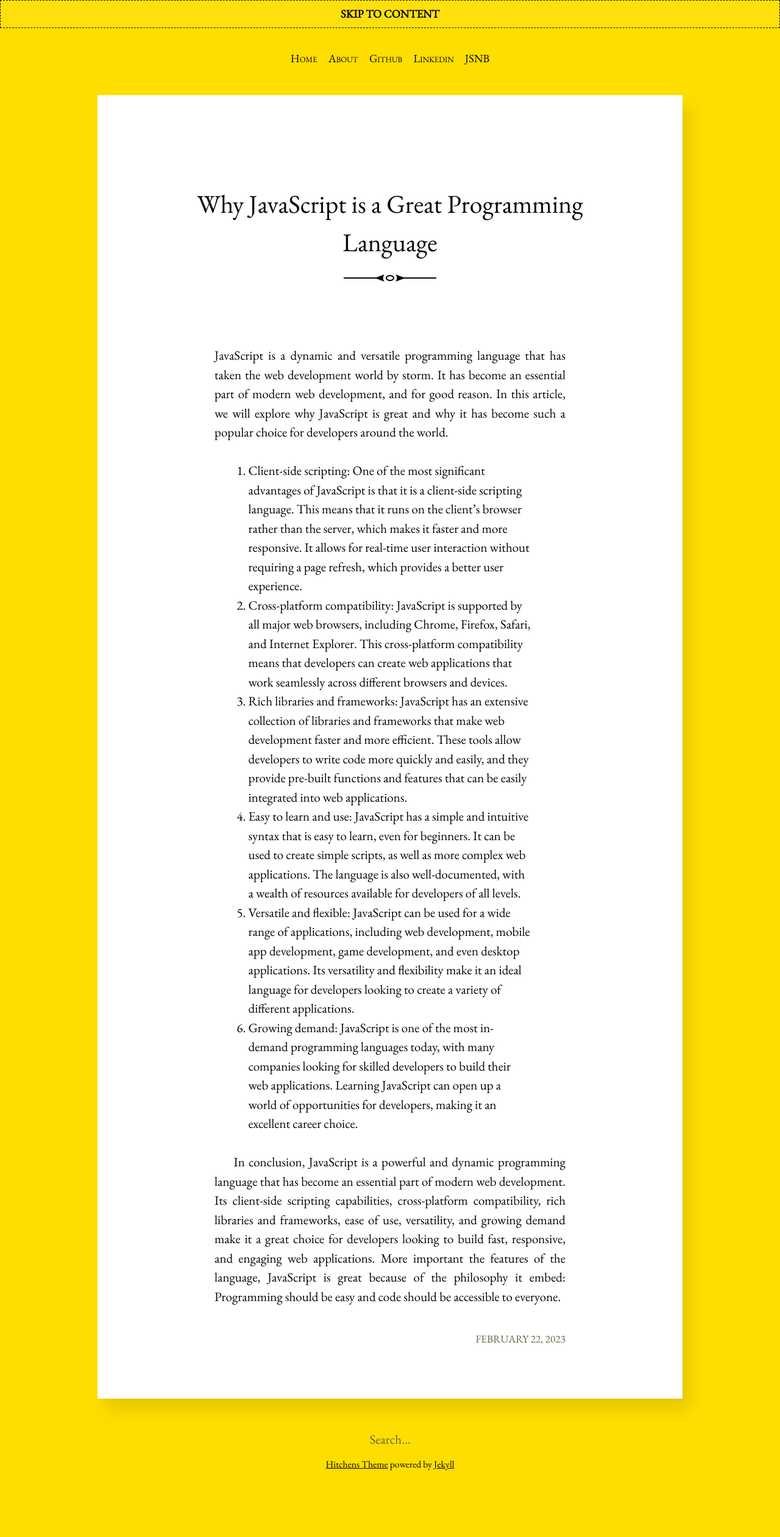
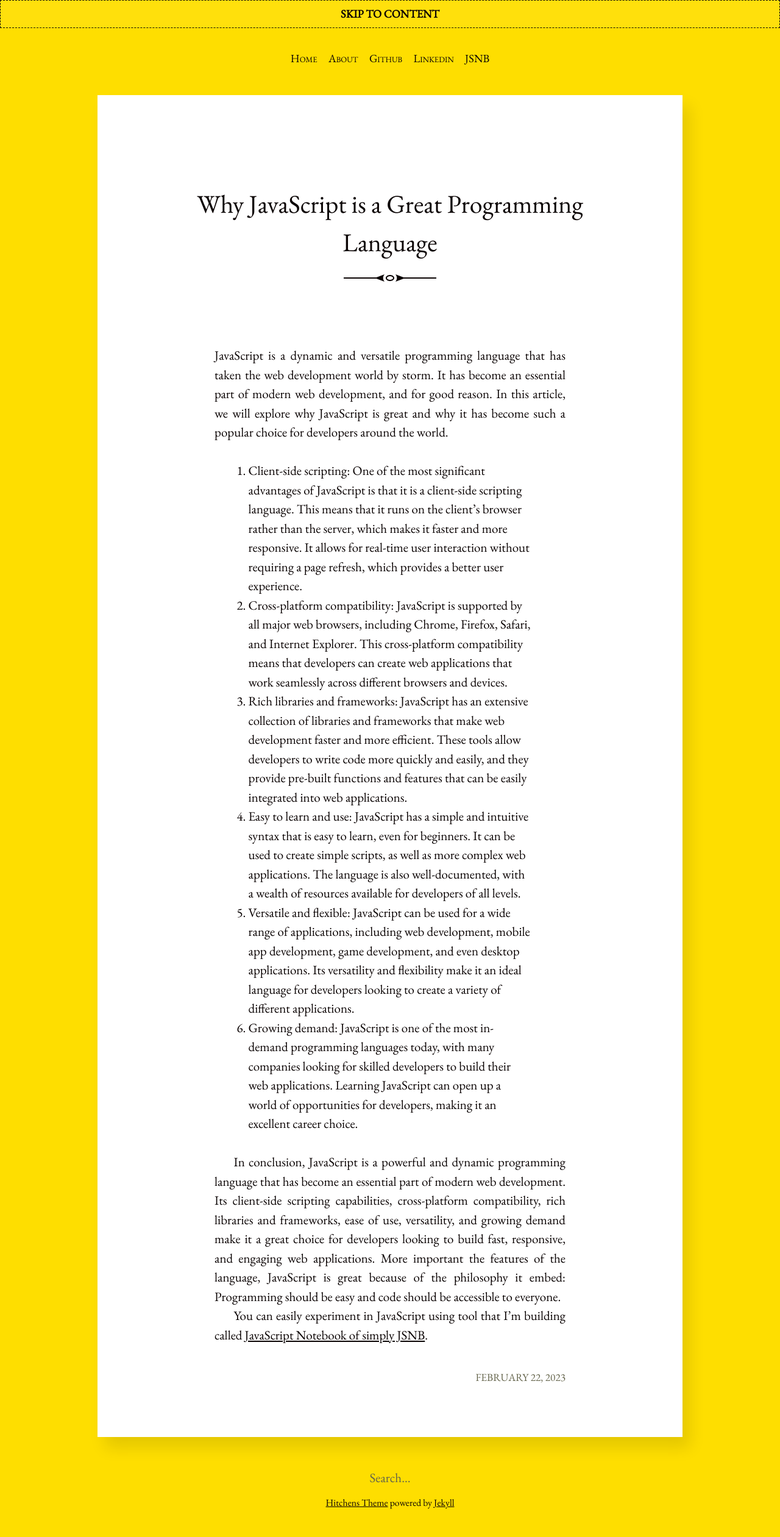
Before and after one commit to gopi-suvanam/gopi-suvanam.github.io, a Jekyll site: the page built from _posts/2023-02-22-Why-JavaScript-is-Great.md, in a window 1280 px wide. Shown: the whole page at 61% size. Built offline with Jekyll 4.4.1, drawn with Linux system fonts in a browser that asks for light colours; before the commit the page ends 2458 px from its top, so only the background shows below that.

Commit message:
Update 2023-02-22-Why-JavaScript-is-Great.md

```diff
--- a/_posts/2023-02-22-Why-JavaScript-is-Great.md
+++ b/_posts/2023-02-22-Why-JavaScript-is-Great.md
@@ -13,3 +13,5 @@ JavaScript is a dynamic and versatile programming language that has taken the we
 
 In conclusion, JavaScript is a powerful and dynamic programming language that has become an essential part of modern web development. Its client-side scripting capabilities, cross-platform compatibility, rich libraries and frameworks, ease of use, versatility, and growing demand make it a great choice for developers looking to build fast, responsive, and engaging web applications.
 More important the features of the language, JavaScript is great because of the philosophy it embed: Programming should be easy and code should be accessible to everyone.
+
+You can easily experiment in JavaScript using tool that I'm building called [JavaScript Notebook of simply JSNB](/jsnb).
```
